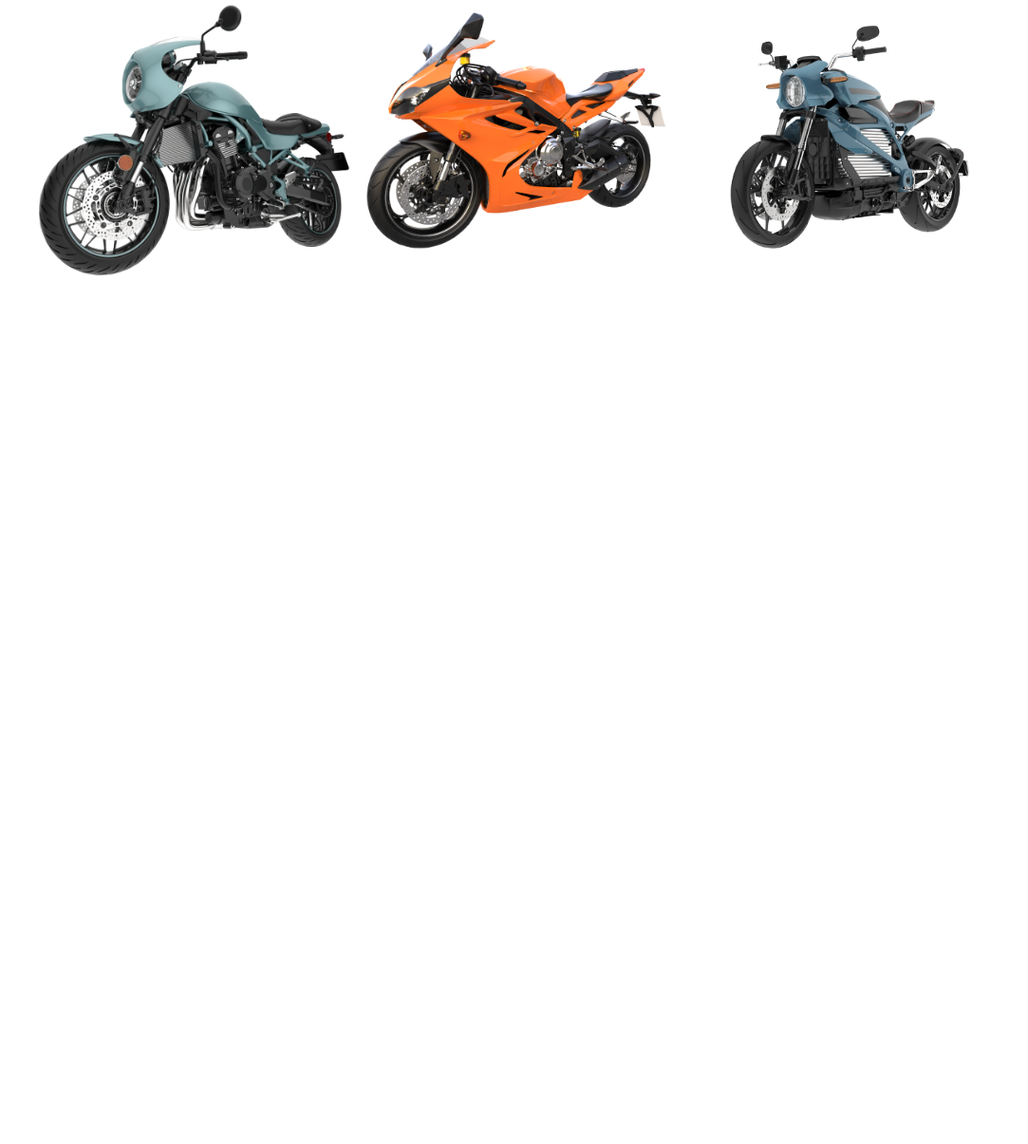
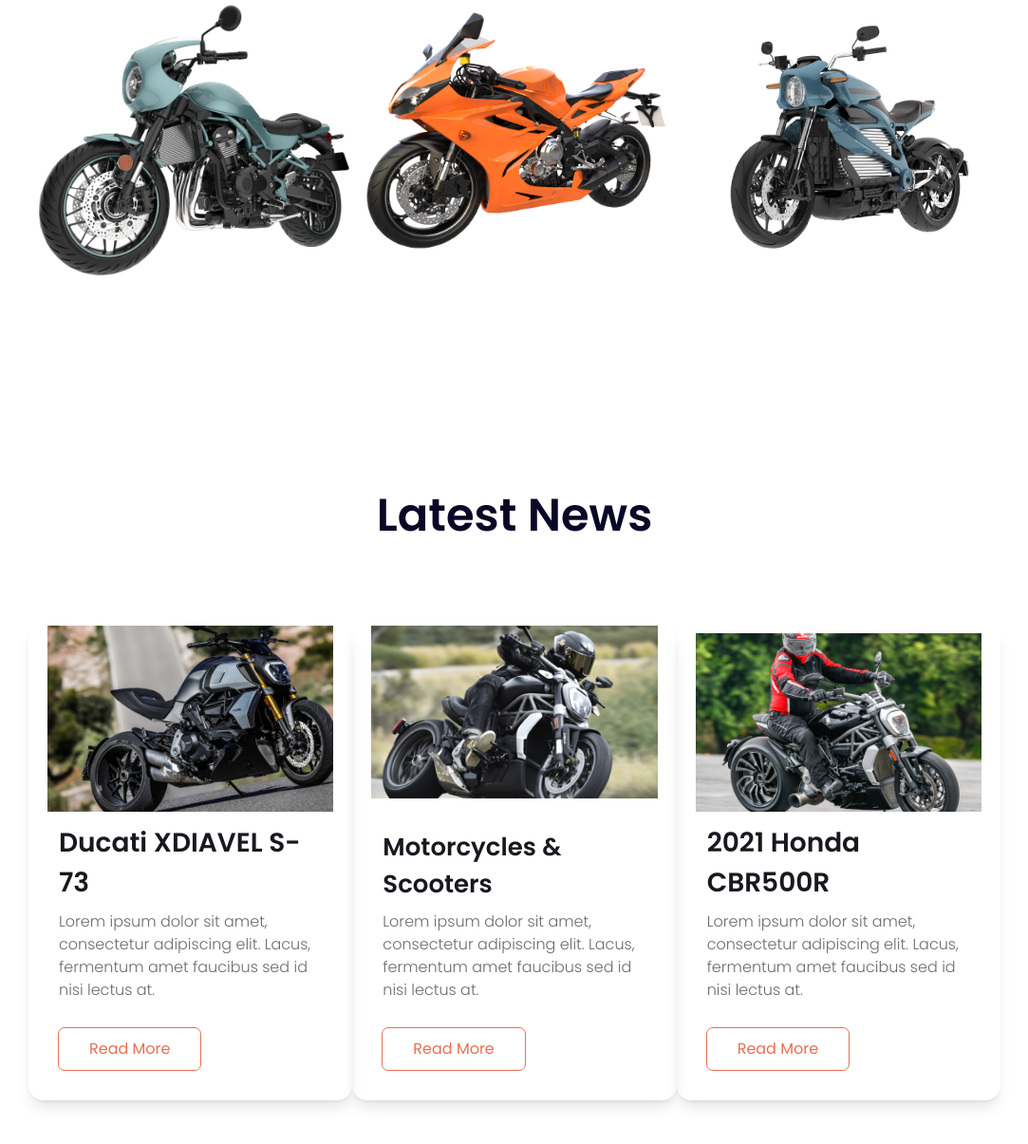
Before and after one commit to mdtamimjd/latest-biker-zone-, a plain HTML site: page index.html in a window 1280 px wide. Shown: the part 928-2133 px from the top of the page at 95% size, without its empty margins (98-1181 px from the left). Before the commit the page ends 1355 px from the top, so only its background shows below. Drawn offline with nearby package versions, Linux system fonts and the light colour scheme.

Commit message:
latest section done

```diff
--- a/index.html
+++ b/index.html
@@ -42,7 +42,6 @@
       .all-p{
         font-size: 16px;
         font-weight: 300;
-        color: #e0e0e0;
       }
     </style>
   </head>
@@ -64,7 +63,7 @@
             <div class="text-white flex flex-col gap-5 md:w-[480px]">
                 <p class="font-light text-sm">Computer-controlled digital transistorized with electronic advance</p>
                 <h2 class="text-[48px] font-semibold">Honda CBR 300R</h2>
-                <p class="all-p">Amet minim mollit non deserunt ullamco est sit aliqua dolor do amet sint. Velit officia consequat duis enim velit mollit. Exercitation veniam consequat sunt nostrud amet.</p>
+                <p class="all-p text-[#e0e0e0]">Amet minim mollit non deserunt ullamco est sit aliqua dolor do amet sint. Velit officia consequat duis enim velit mollit. Exercitation veniam consequat sunt nostrud amet.</p>
                 <span><button class="px-8 py-2.5 rounded-md text-white hover:opacity-90 orange-btn">Purchase</button></span>
             </div>
             <div class="md:w-1/2">
@@ -83,6 +82,54 @@
                 <div><img src="./images/slider/bike4.png" alt=""></div>
             </div>
          </section>
+         <!-- latest News -->
+          <section class="md:w-4/5 w-5/6 mx-auto py-20 poppins">
+            <h1 class="text-[#0a0826] font-semibold poppins text-[48px] text-center">Latest News</h1>
+            <div class="flex md:flex-row flex-col justify-between items-center md:mt-20">
+                <div class="card w-96 shadow-lg md:h-[500px]">
+                    <figure class="p-5">
+                      <img
+                        src="./images/others/latest1.png"
+                        alt="Bike"
+                        class="rounded-xl" />
+                    </figure>
+                    <div class="card-body items-start -mt-5">
+                      <h2 class="text-[28px] font-semibold text-[#18191f]">Ducati XDIAVEL S-73</h2>
+                      <p class="all-p text-[#6c6c6c]">Lorem ipsum dolor sit amet, consectetur adipiscing elit. Lacus, fermentum amet faucibus sed id nisi lectus at.</p>
+                      <div class="card-actions mt-5">
+                        <button class="px-8 py-2.5 rounded-md text-[#e76f51] hover:bg-[#e76f51] hover:text-white outline outline-1">Read More</button>
+                      </div>
+                    </div>
+                  </div>
+                <div class="card w-96 shadow-lg md:h-[500px]">
+                    <figure class="p-5">
+                      <img src="./images/others/latest2.png" class="rounded-xl" alt="">
+                    </figure>
+                    <div class="card-body items-start ">
+                      <h2 class="text-[26px] font-semibold text-[#18191f]">Motorcycles & Scooters</h2>
+                      <p class="all-p text-[#6c6c6c]">Lorem ipsum dolor sit amet, consectetur adipiscing elit. Lacus, fermentum amet faucibus sed id nisi lectus at.</p>
+                      <div class="card-actions mt-5">
+                        <button class="px-8 py-2.5 rounded-md text-[#e76f51] hover:bg-[#e76f51] hover:text-white outline outline-1">Read More</button>
+                      </div>
+                    </div>
+                  </div>
+                <div class="card w-96 shadow-lg md:h-[500px]">
+                    <figure class="p-5 mt-2">
+                      <img
+                        src="./images/others/latest3.png"
+                        alt="bike"
+                        class="rounded-xl" />
+                    </figure>
+                    <div class="card-body items-start -mt-5">
+                      <h2 class="text-[28px] font-semibold text-[#18191f]">2021 Honda CBR500R</h2>
+                      <p class="all-p text-[#6c6c6c]">Lorem ipsum dolor sit amet, consectetur adipiscing elit. Lacus, fermentum amet faucibus sed id nisi lectus at.</p>
+                      <div class="card-actions mt-5">
+                        <button class="px-8 py-2.5 rounded-md text-[#e76f51] hover:bg-[#e76f51] hover:text-white outline outline-1">Read More</button>
+                      </div>
+                    </div>
+                  </div>
+            </div>
+          </section>
     </main>
     <footer></footer>
   </body>
```
